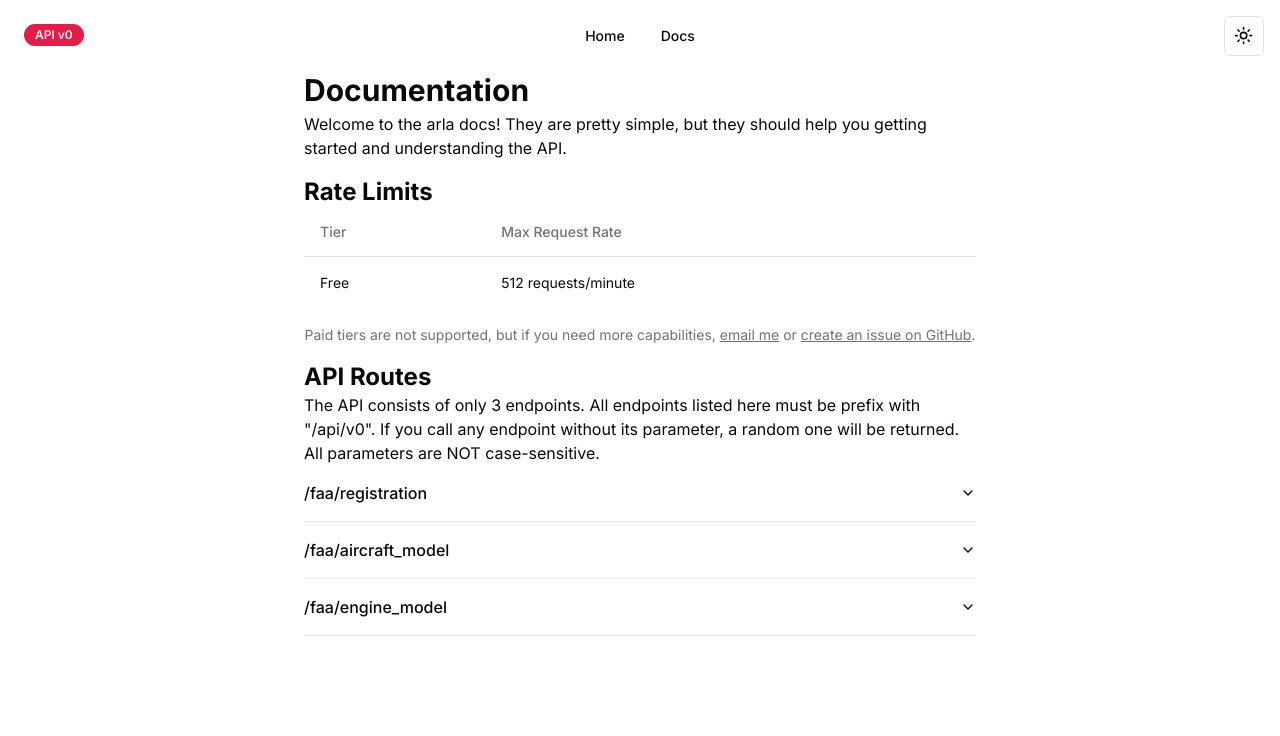
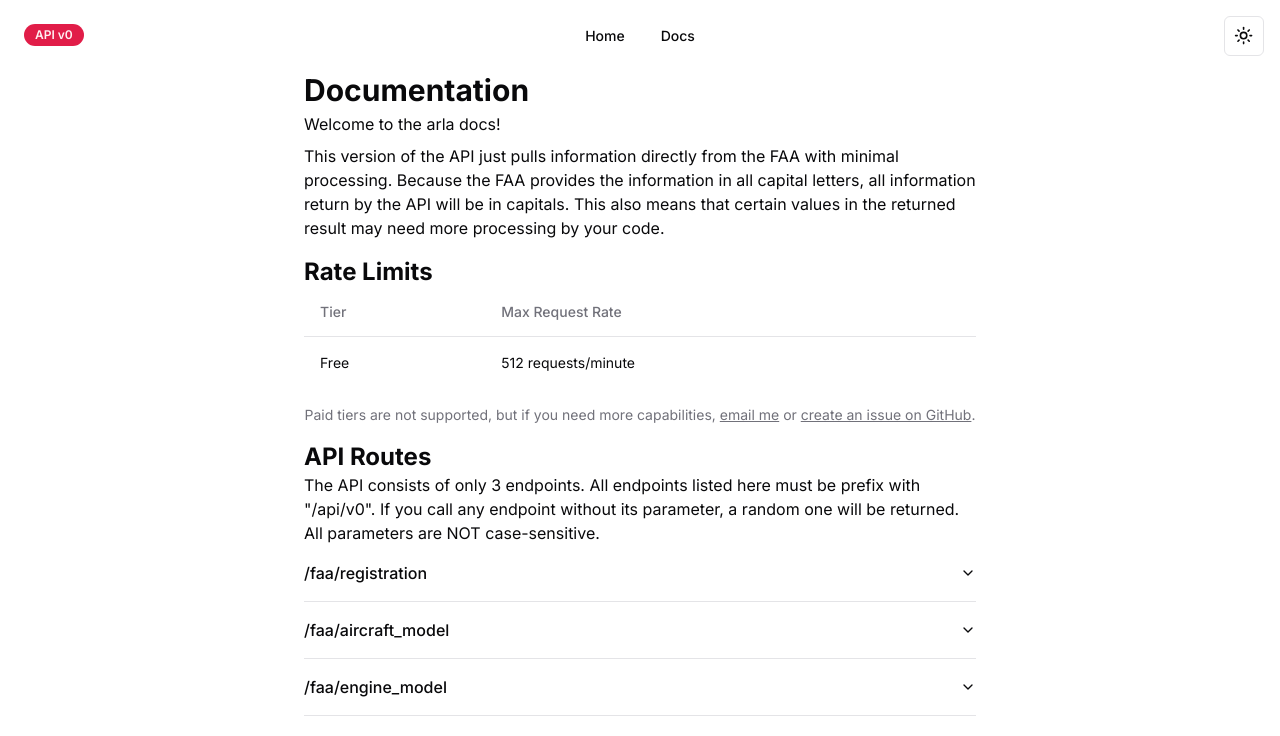
Before and after one commit to njfdev/Aircraft-Registration-Lookup-API, a Next.js app: page /docs in a window 1280 px wide. Shown: the top 736 px of the page. Built offline with nearby package versions, Linux system fonts and the light colour scheme.

Commit message:
Update Documentation Introduction Paragraph

```diff
--- a/src/app/docs/page.tsx
+++ b/src/app/docs/page.tsx
@@ -24,9 +24,13 @@ export default function DocsPage() {
   return (
     <main className="flex flex-col max-w-[42rem] mx-auto mt-4">
       <h1 className="text-3xl font-bold mb-1">Documentation</h1>
-      <p>
-        Welcome to the arla docs! They are pretty simple, but they should help
-        you getting started and understanding the API.
+      <p>Welcome to the arla docs!</p>
+      <p className="mt-2">
+        This version of the API just pulls information directly from the FAA
+        with minimal processing. Because the FAA provides the information in all
+        capital letters, all information return by the API will be in capitals.
+        This also means that certain values in the returned result may need more
+        processing by your code.
       </p>
       <h2 className="mt-4 text-2xl font-bold">Rate Limits</h2>
       <Table>
```
